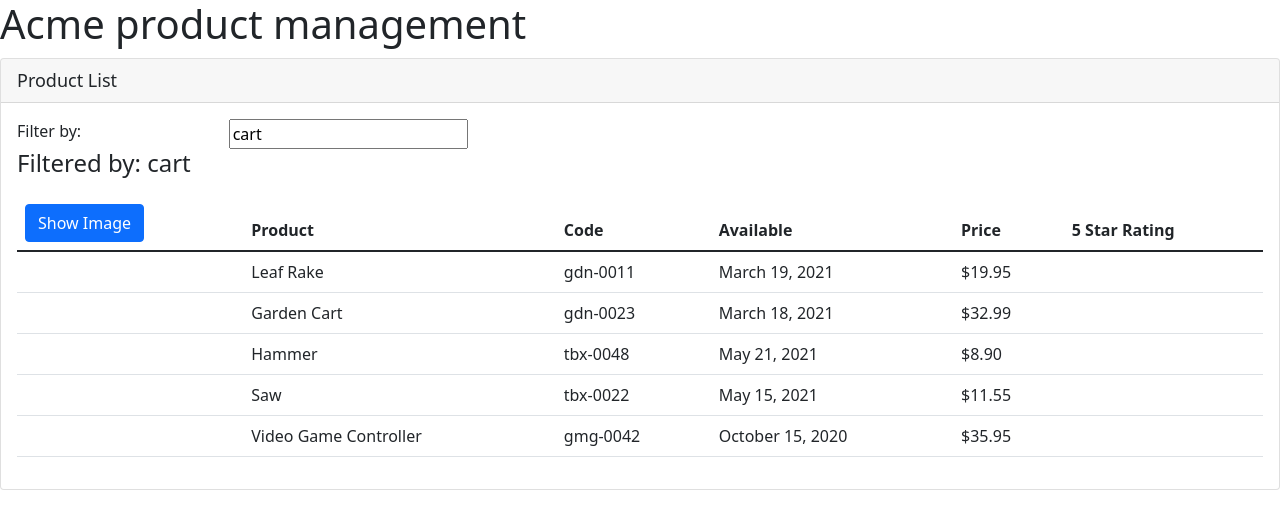
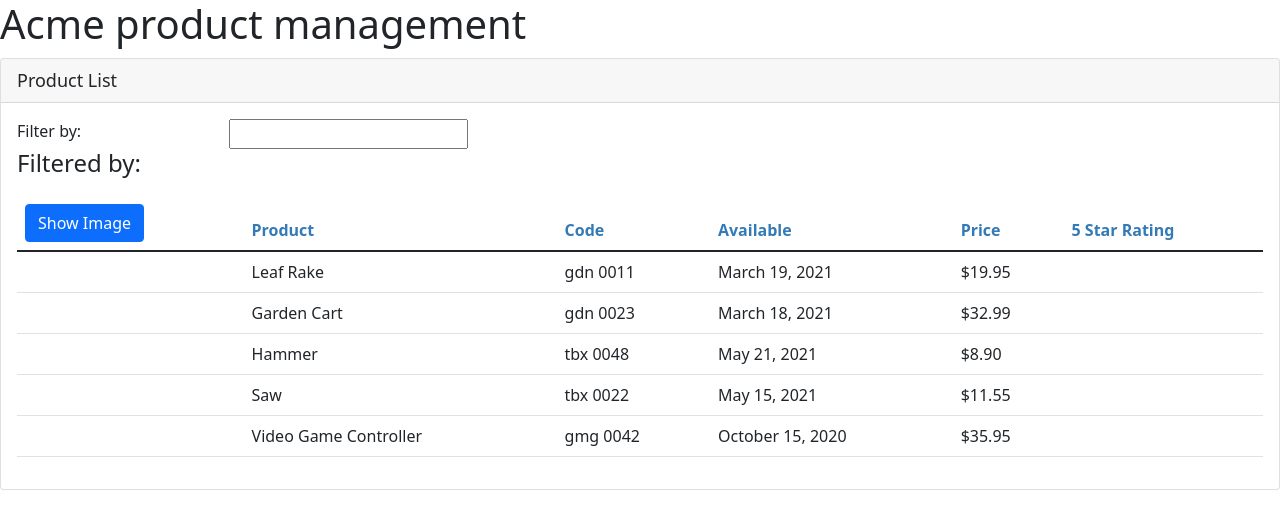
Before and after one commit to NathanL74/Angular-GettingStarted, an Angular app: page /products/1 in a window 1280 px wide. Shown: the top 528 px of the page. Built offline with nearby package versions, Linux system fonts and the light colour scheme.

Commit message:
Code improvment

```diff
--- a/src/app/app.module.ts
+++ b/src/app/app.module.ts
@@ -4,11 +4,13 @@
 
 import { AppComponent } from './app.component';
 import { ProductListComponent } from './products/product-list.component';
+import { ConvertToSpacePipe } from './shared/convert-to-spaces.pipe';
 
 @NgModule({
   declarations: [
     AppComponent,
-    ProductListComponent
+    ProductListComponent,
+    ConvertToSpacePipe
   ],
   imports: [
     BrowserModule,
--- /dev/null
+++ b/src/app/products/product-list-component.css
@@ -0,0 +1,3 @@
+thead {
+    color: #337AB7;
+}
--- a/src/app/products/product-list.component.html
+++ b/src/app/products/product-list.component.html
@@ -31,7 +31,7 @@
             </tr>
           </thead>
           <tbody>
-            <tr *ngFor="let product of products">
+            <tr *ngFor="let product of filteredProducts">
               <td>
                 <img *ngIf="showImage" [src]="product.imageUrl" [title]="product.productName" [style.width.px]="imageWidth" [style.margin.px]="imageMargin">
               </td>
@@ -40,7 +40,7 @@
                   {{product.productName}}
                 <!-- </a> -->
               </td>
-              <td>{{product.productCode | lowercase}}</td>
+              <td>{{product.productCode | lowercase | convertToSpaces:'-' }}</td>
               <td>{{product.releaseDate}}</td>
               <td>{{ product.price | currency:'USD':'symbol':'1.2-2'}}</td>
               <td>
--- a/src/app/products/product-list.component.ts
+++ b/src/app/products/product-list.component.ts
@@ -1,18 +1,34 @@
-import { Component } from "@angular/core";
+import { Component, OnInit } from "@angular/core";
+import { IProduct } from "./product";
 
 @Component({
     selector: 'pm-products',
-    templateUrl : './product-list.component.html'
+    templateUrl : './product-list.component.html',
+    styleUrls : ['./product-list-component.css']
 })
 
-  export class ProductListComponent{
+  export class ProductListComponent implements OnInit {
+
     pageTitle: string  = 'Product List';
     imageWidth: number = 50;
     imageMargin: number = 2;
     showImage: boolean = false;
-    listFilter: string = 'cart';
+    filteredProducts: IProduct[] = [];
 
-    products: any[] = [
+    private _listFilter: string = '';
+
+    get listFilter(): string {
+      return this._listFilter;
+    }
+    set listFilter(value: string){
+      this._listFilter = value;
+      console.log("setter " + value);
+      this.filteredProducts = this.performFilter(value);
+    }
+
+
+
+    products: IProduct[] = [
         {
             "productId": 1,
             "productName": "Leaf Rake",
@@ -65,8 +81,17 @@
           }
     ];
 
+    performFilter(filterBy: string): IProduct[] {
+      filterBy = filterBy.toLocaleLowerCase();
+      return this.products.filter((product: IProduct) => product.productName.toLocaleLowerCase().includes(filterBy));
+    }
+
     toggleImage(): void {
       this.showImage = !this.showImage;
     }
 
+    ngOnInit(): void {
+      this.listFilter = '';
+    }
+
 }
--- /dev/null
+++ b/src/app/products/product.ts
@@ -0,0 +1,11 @@
+export interface IProduct {
+
+    productId: number;
+    productName: string;
+    productCode:string;
+    releaseDate: string;
+    description: string;
+    price: number;
+    starRating: number;
+    imageUrl: string;
+}
--- /dev/null
+++ b/src/app/shared/convert-to-spaces.pipe.ts
@@ -0,0 +1,12 @@
+import { Pipe, PipeTransform } from "@angular/core";
+
+@Pipe({
+    name: 'convertToSpaces'
+})
+
+export class ConvertToSpacePipe implements PipeTransform {
+
+    transform(value: string, character: string): string {
+        return value.replace(character, ' ');
+    }
+}
```
